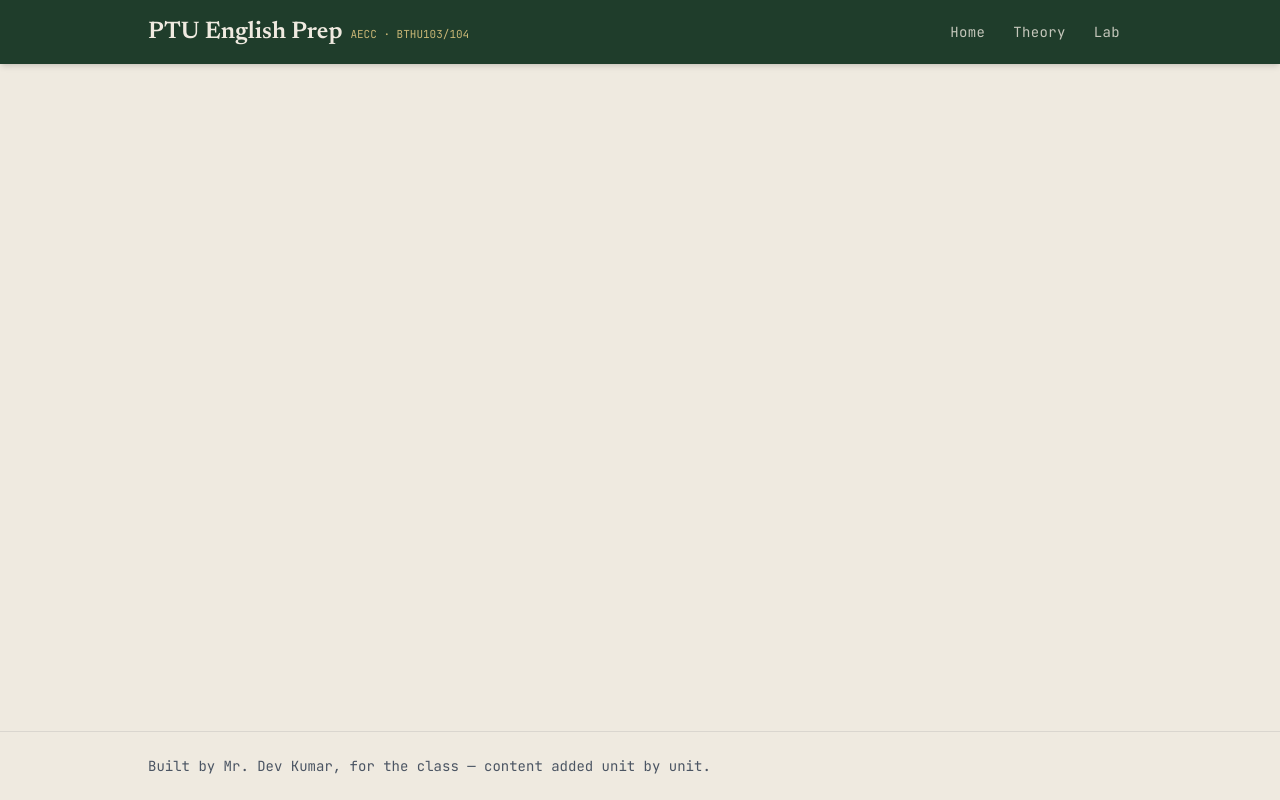
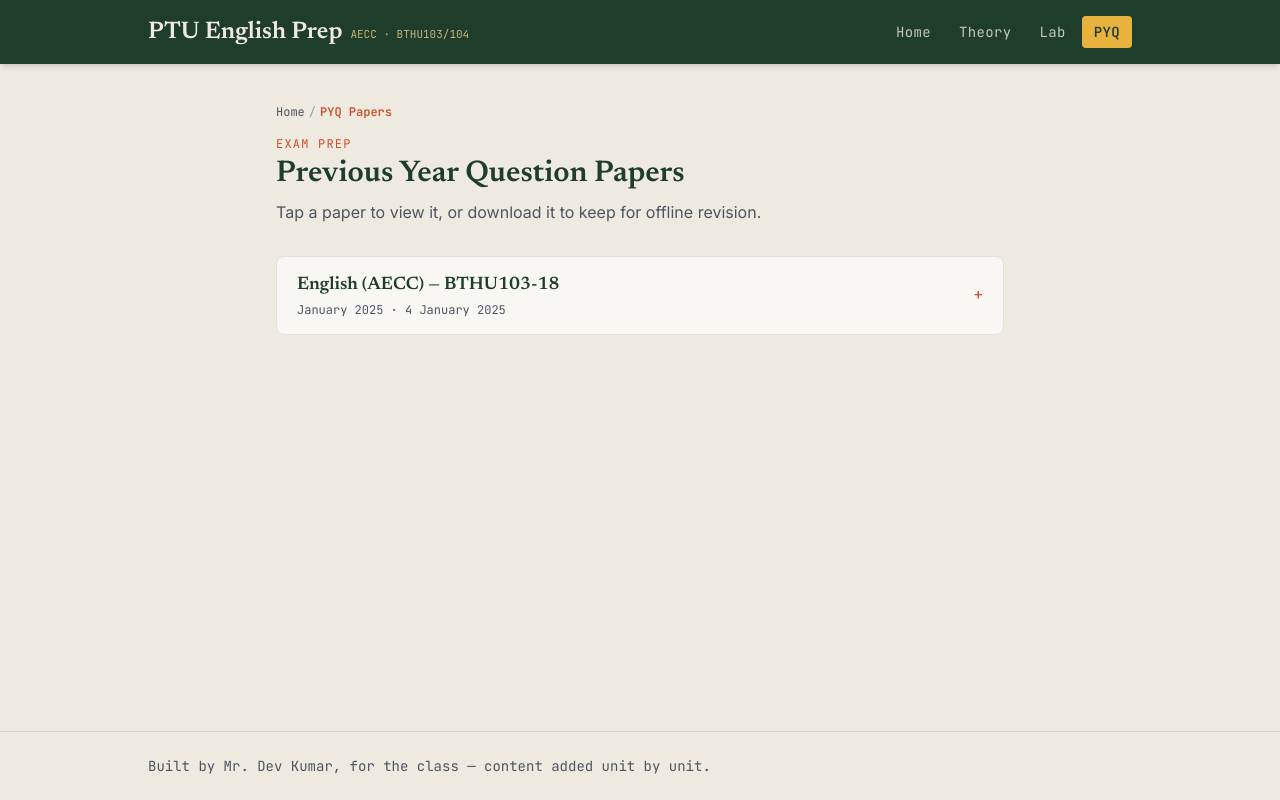
Before and after one commit to dev913913/PTU-English-Prep, a React (Vite) app in the folder ptu-english-prep-src/: page /pyq in a window 1280 px wide. Built offline with nearby package versions, Linux system fonts and the light colour scheme.

Commit message:
Merge pull request #4 from dev913913/pyq
Integrate Pyq Avail

```diff
--- a/ptu-english-prep-src/src/App.jsx
+++ b/ptu-english-prep-src/src/App.jsx
@@ -8,6 +8,7 @@ import QuizPage from './pages/QuizPage'
 import ListeningHub from './pages/ListeningHub'
 import ListeningExercisePage from './pages/ListeningExercisePage'
 import LabPartPage from './pages/LabPartPage'
+import PyqPage from './pages/PyqPage'
 
 export default function App() {
   return (
@@ -15,6 +16,7 @@ export default function App() {
       <Analytics />
       <Routes>
         <Route path="/" element={<Home />} />
+        <Route path="/pyq" element={<PyqPage />} />
         <Route path="/:track" element={<TrackPage />} />
         <Route path="/:track/:unitId" element={<UnitPage />} />
         <Route path="/:track/:unitId/quiz" element={<QuizPage />} />
--- a/ptu-english-prep-src/src/components/Layout.jsx
+++ b/ptu-english-prep-src/src/components/Layout.jsx
@@ -28,9 +28,10 @@ export default function Layout({ children }) {
             <span className="font-mono text-[11px] text-highlight-soft/80 hidden sm:inline">AECC · BTHU103/104</span>
           </Link>
           <nav className="flex items-center gap-1">
-            {navLink('/', 'Home')}
+           {navLink('/', 'Home')}
             {navLink('/theory', 'Theory')}
             {navLink('/lab', 'Lab')}
+            {navLink('/pyq', 'PYQ')}
           </nav>
         </div>
       </header>
--- /dev/null
+++ b/ptu-english-prep-src/src/content/pyq.js
@@ -0,0 +1,13 @@
+// List of Previous Year Question papers.
+// "file" must point to a PDF you've uploaded into public/pyq/
+// Sorted newest-first automatically by "date" (YYYY-MM-DD format).
+
+export const pyqPapers = [
+  {
+    id: 'jan-2025',
+    subject: 'English (AECC) — BTHU103-18',
+    session: 'January 2025',
+    date: '2025-01-04',
+    file: '/pyq/english-jan-2025.pdf',
+  },
+]
--- /dev/null
+++ b/ptu-english-prep-src/src/pages/PyqPage.jsx
@@ -0,0 +1,101 @@
+import { useState } from 'react'
+import { pyqPapers } from '../content/pyq'
+import Breadcrumb from '../components/Breadcrumb'
+
+function formatDate(dateStr) {
+  if (!dateStr) return ''
+  const d = new Date(dateStr)
+  if (isNaN(d)) return dateStr
+  return d.toLocaleDateString('en-IN', { day: 'numeric', month: 'long', year: 'numeric' })
+}
+
+export default function PyqPage() {
+  const [openId, setOpenId] = useState(null)
+
+  const papers = [...pyqPapers].sort((a, b) => (b.date || '').localeCompare(a.date || ''))
+
+  function toggle(id) {
+    setOpenId((prev) => (prev === id ? null : id))
+  }
+
+  function viewerUrl(file) {
+    const absoluteUrl = `${window.location.origin}${file}`
+    return `https://docs.google.com/viewer?url=${encodeURIComponent(absoluteUrl)}&embedded=true`
+  }
+
+  return (
+    <div className="max-w-3xl mx-auto px-5 py-10">
+      <Breadcrumb items={[{ label: 'Home', to: '/' }, { label: 'PYQ Papers' }]} />
+      <p className="font-mono text-xs text-rule tracking-widest mb-1">EXAM PREP</p>
+      <h1 className="font-display text-3xl font-semibold text-board">Previous Year Question Papers</h1>
+      <p className="text-ink-soft mt-2">Tap a paper to view it, or download it to keep for offline revision.</p>
+
+      {papers.length === 0 ? (
+        <div className="mt-8 bg-white/50 border border-dashed border-ink/20 rounded-lg p-8 text-center">
+          <p className="text-ink-soft text-sm">Papers are being added soon. Check back shortly.</p>
+        </div>
+      ) : (
+        <div className="mt-8 space-y-3">
+          {papers.map((paper) => {
+            const isOpen = openId === paper.id
+            return (
+              <div key={paper.id} className="bg-white/60 border border-ink/10 rounded-lg overflow-hidden">
+                <button
+                  onClick={() => toggle(paper.id)}
+                  className="w-full flex items-center justify-between gap-4 px-5 py-4 text-left hover:bg-white/80 transition-colors"
+                >
+                  <div>
+                    <p className="font-display text-lg font-semibold text-board leading-snug">
+                      {paper.subject}
+                    </p>
+                    <p className="font-mono text-xs text-ink-soft mt-1">
+                      {paper.session}{paper.date ? ` · ${formatDate(paper.date)}` : ''}
+                    </p>
+                  </div>
+                  <span
+                    className={`font-mono text-rule shrink-0 transition-transform duration-200 ${isOpen ? 'rotate-45' : ''}`}
+                  >
+                    +
+                  </span>
+                </button>
+
+                {isOpen && (
+                  <div className="px-5 pb-5 border-t border-ink/10 pt-4">
+                    <div className="flex flex-wrap gap-3 mb-3">
+                      <a
+                        href={paper.file}
+                        download
+                        className="bg-highlight text-board font-semibold px-4 py-2 rounded-md text-sm hover:bg-highlight-soft transition-colors"
+                      >
+                        Download PDF
+                      </a>
+                      <a
+                        href={viewerUrl(paper.file)}
+                        target="_blank"
+                        rel="noopener noreferrer"
+                        className="border border-ink/20 px-4 py-2 rounded-md text-sm hover:bg-ink/5 transition-colors"
+                      >
+                        Open in new tab
+                      </a>
+                    </div>
+                    <div className="rounded-md overflow-hidden border border-ink/10">
+                      <iframe
+                        src={viewerUrl(paper.file)}
+                        title={`${paper.subject} — ${paper.session}`}
+                        className="w-full"
+                        style={{ height: '70vh' }}
+                      />
+                    </div>
+                    <p className="text-xs text-ink-soft mt-2">
+                      If the preview doesn't load, use "Open in new tab" or "Download PDF" above instead.
+                    </p>
+                  </div>
+                )}
+              </div>
+            )
+          })}
+        </div>
+      )}
+    </div>
+  )
+}
```
Also changed, not shown: 2 other files (tests, documents, lock files or other folders).
